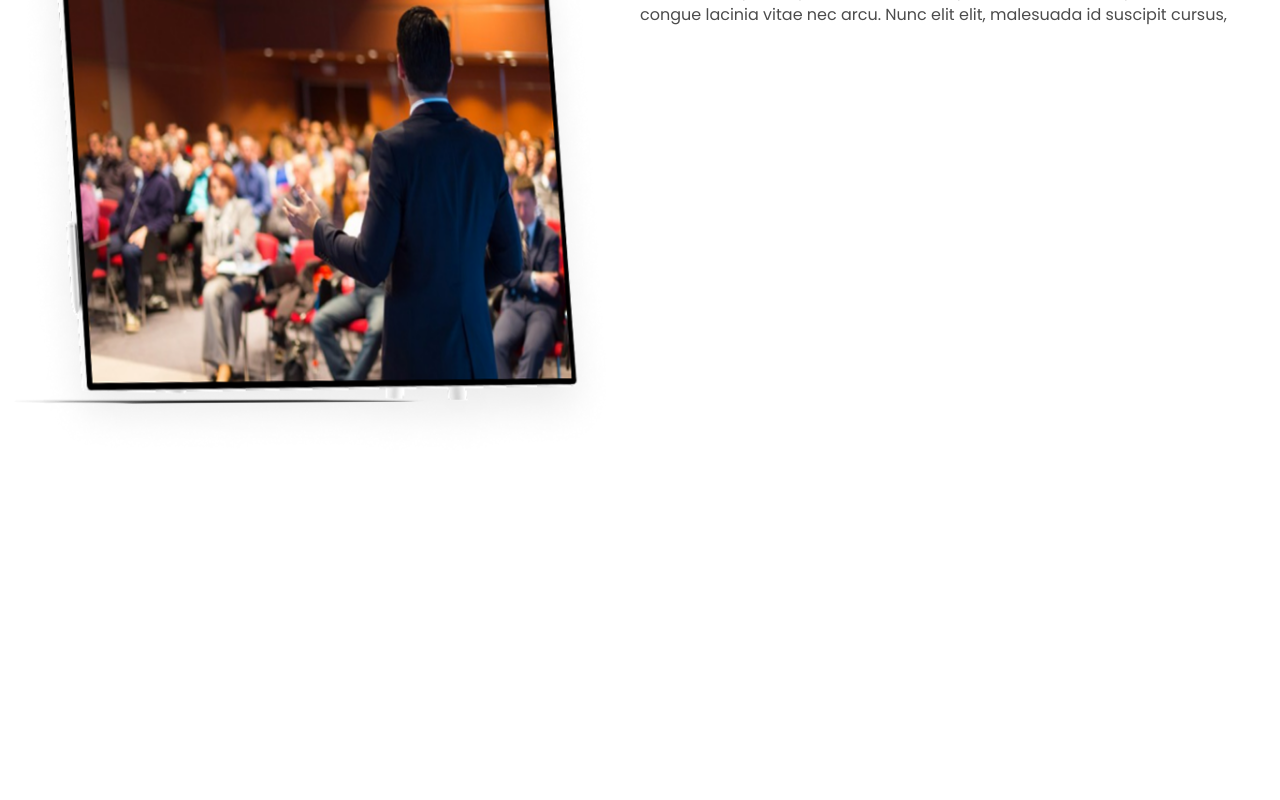
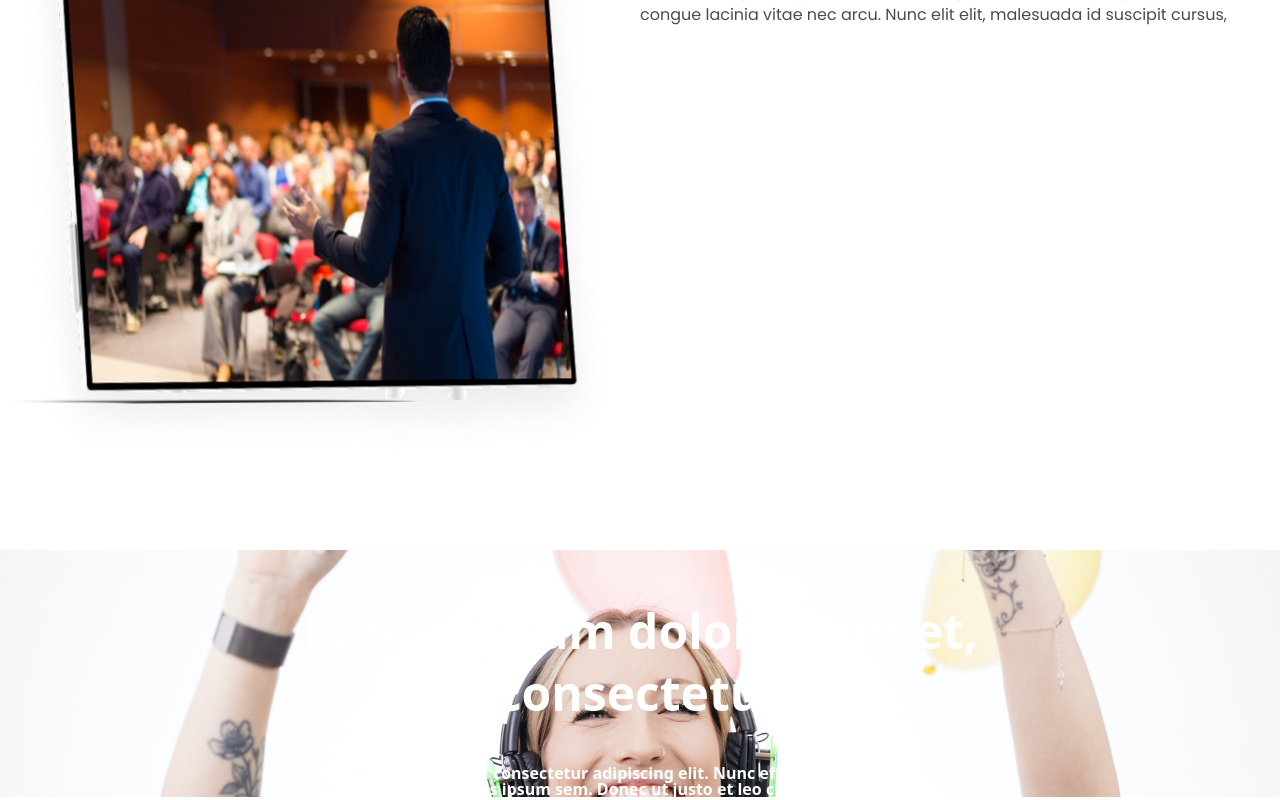
Before and after one commit to jatin-rajput563/react-home-page, a React (Vite) app: page / in a window 1280 px wide. Shown: the part 1050-1850 px from the top of the page. Before the commit the page ends 1600 px from the top, so only its background shows below. Built offline with nearby package versions, Linux system fonts and the light colour scheme.

Commit message:
blue-bg-complete

```diff
--- a/src/App.jsx
+++ b/src/App.jsx
@@ -1,4 +1,5 @@
 import './App.css'
+import BluePage from './components/BluePage'
 import Header from './components/Header'
 import MakeUs from './components/MakeUs'
 
@@ -8,6 +9,7 @@ function App() {
     <>
       <Header />
       <MakeUs />
+      <BluePage />
     </>
   )
 }
--- /dev/null
+++ b/src/components/BluePage.jsx
@@ -0,0 +1,24 @@
+import React from 'react';
+// import participate from './assets/image/png/participate.svg'
+
+const BluePage = () => {
+    return (
+        <>
+            <div className="bg-[url(./assets/image/png/blue-bg.png)] bg-no-repeat bg-center bg-cover pt-[50px]">
+                <div className="container mx-auto">
+                    <h2 className='max-w-[708px] font-bold text-[48px] leading-[130%] text-center text-white mx-auto'>Lorem ipsum dolor sit amet, consectetur</h2>
+                    <p className='max-w-[765px] font-bold text-[16px] leading-[100%] text-center text-white mx-auto m-0 pt-[40px]'>Lorem ipsum dolor sit amet, consectetur adipiscing elit. Nunc efficitur urna in dictum suscipit. Suspendisse maximus ipsum sem. Donec ut justo et leo congue lacinia vitae nec </p>
+                    <div className="flex flex-wrap ">
+                        <div className="w-1/4">
+                            <div>
+                                {/* <img src={participate} alt="" /> */}
+                            </div>
+                        </div>
+                    </div>
+                </div>
+            </div>
+        </>
+    )
+}
+
+export default BluePage
```
Also changed, not shown: src/assets/image/png/blue-bg.png (added), src/assets/image/svg/participate.svg (added).
